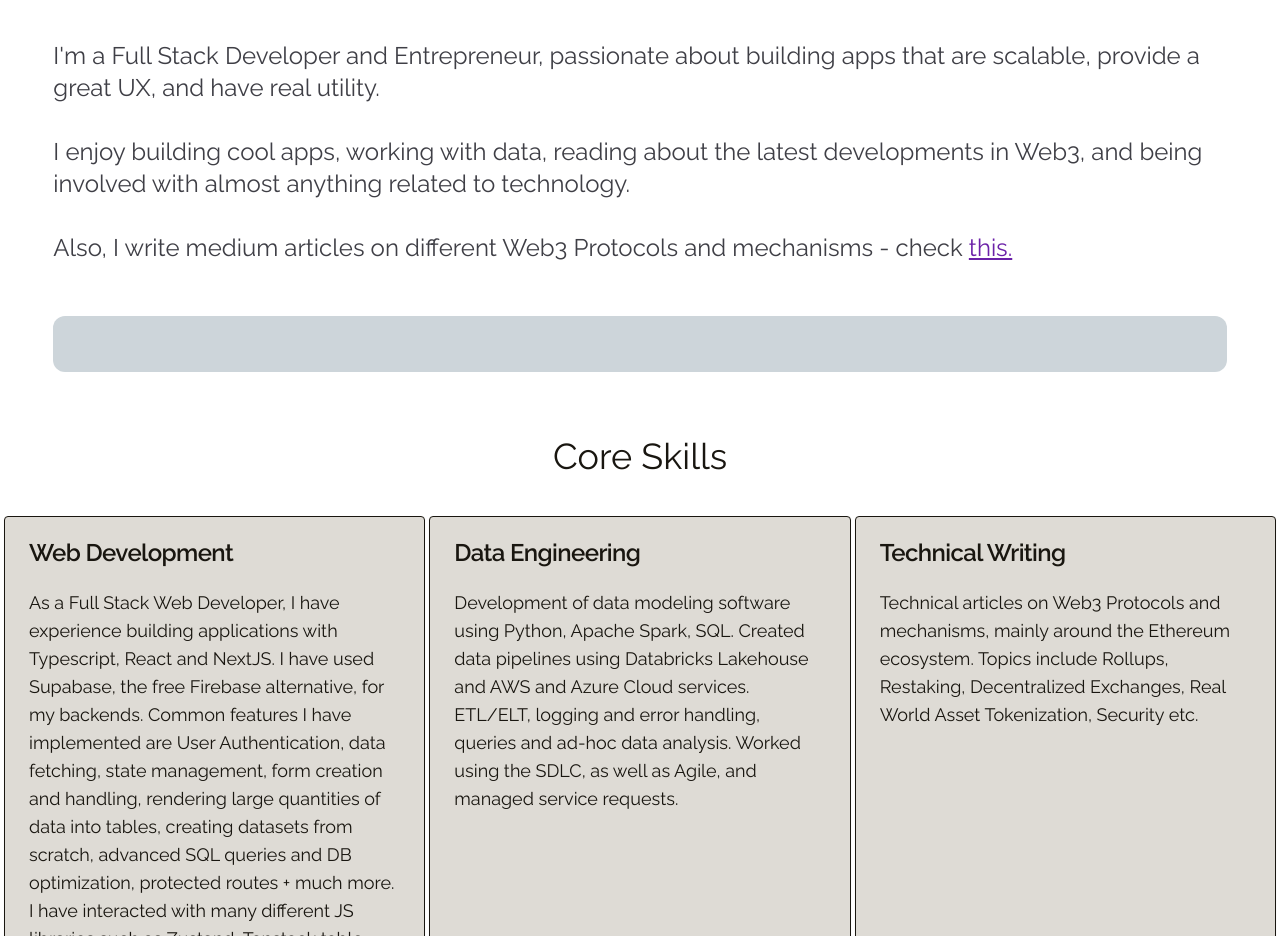
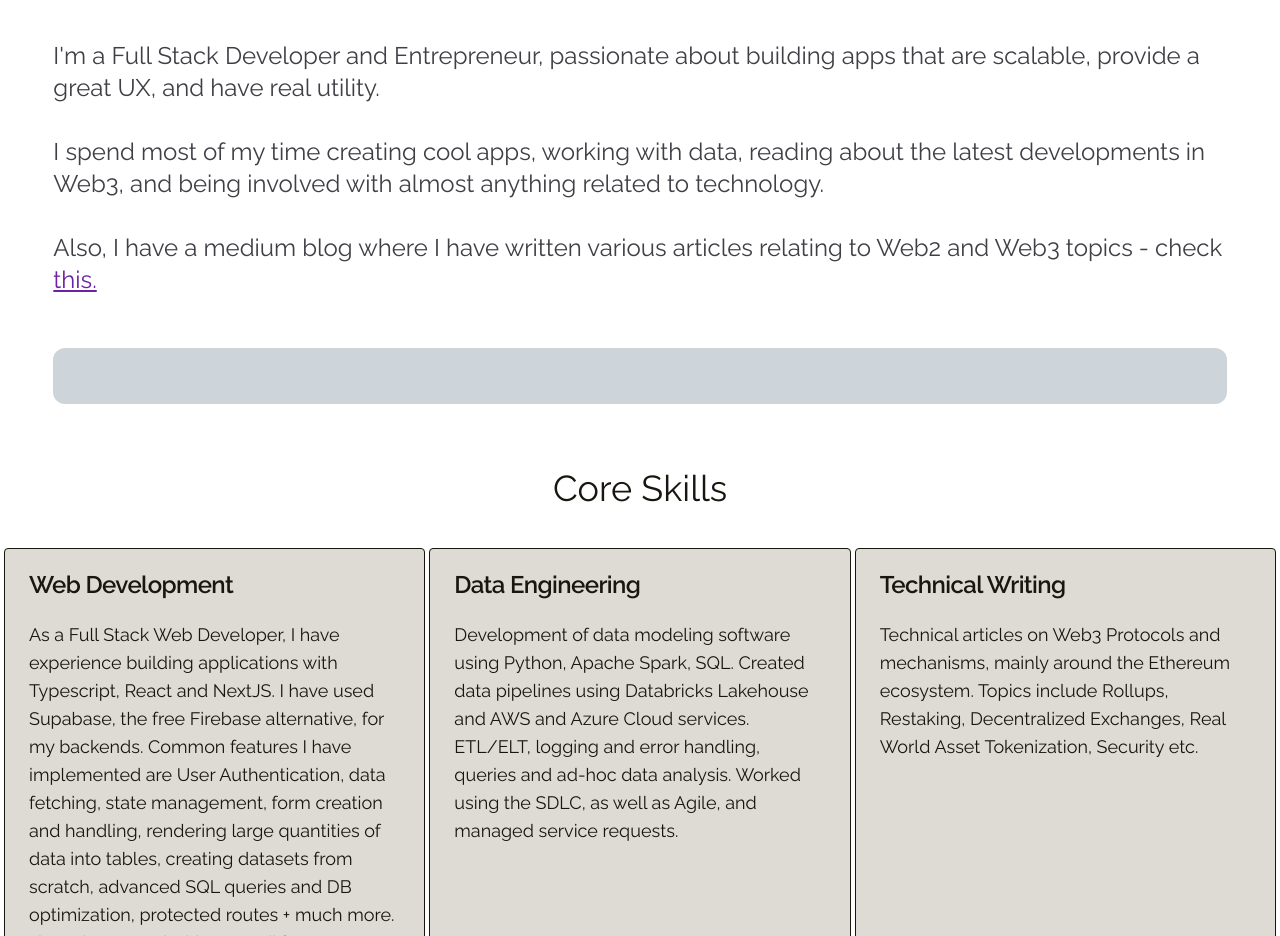
Before and after one commit to jamoowen/Portfolio-v2, a Next.js app: page / in a window 1280 px wide. Shown: the part 1120-2056 px from the top of the page. Built offline with nearby package versions, Linux system fonts and the light colour scheme; no server answers.

Commit message:
changed wording

```diff
--- a/src/components/about/about.tsx
+++ b/src/components/about/about.tsx
@@ -28,9 +28,9 @@ const About = () => {
                 <div className='flex flex-col w-full h-full gap-5 '>
                     <div className="w-11/12 mx-auto">
                         <p>{`I'm a Full Stack Developer and Entrepreneur, passionate about building apps that are scalable, provide a great UX, and have real utility.`}</p><br/>
-                        <p>{`I enjoy building cool apps, working with data, reading about the latest developments in Web3, and being involved with almost anything related to technology.`}</p>
+                        <p>{`I spend most of my time creating cool apps, working with data, reading about the latest developments in Web3, and being involved with almost anything related to technology.`}</p>
                         <br></br>
-                        <p>{`Also, I write medium articles on different Web3 Protocols and mechanisms - check `}<Link className="text-purple-800 underline" href="https://medium.com/@jamesowen.dev">this.</Link></p>
+                        <p>{`Also, I have a medium blog where I have written various articles relating to Web2 and Web3 topics - check `}<Link className="text-purple-800 underline" href="https://medium.com/@jamesowen.dev">this.</Link></p>
                         <br />
                     </div>
 
--- a/src/components/intro/intro.tsx
+++ b/src/components/intro/intro.tsx
@@ -81,7 +81,7 @@ const Intro = () => {
                                         3000, // Waits 1s
                                         "I'm a developer!",
                                         700,
-                                        "I'm a Full Stack Developer, Entrepreneur, and Crypto enthusiast!",
+                                        "I'm a Full Stack Developer, Entrepreneur, and Web3 enthusiast!",
 
                                         () => {
                                         },
```
